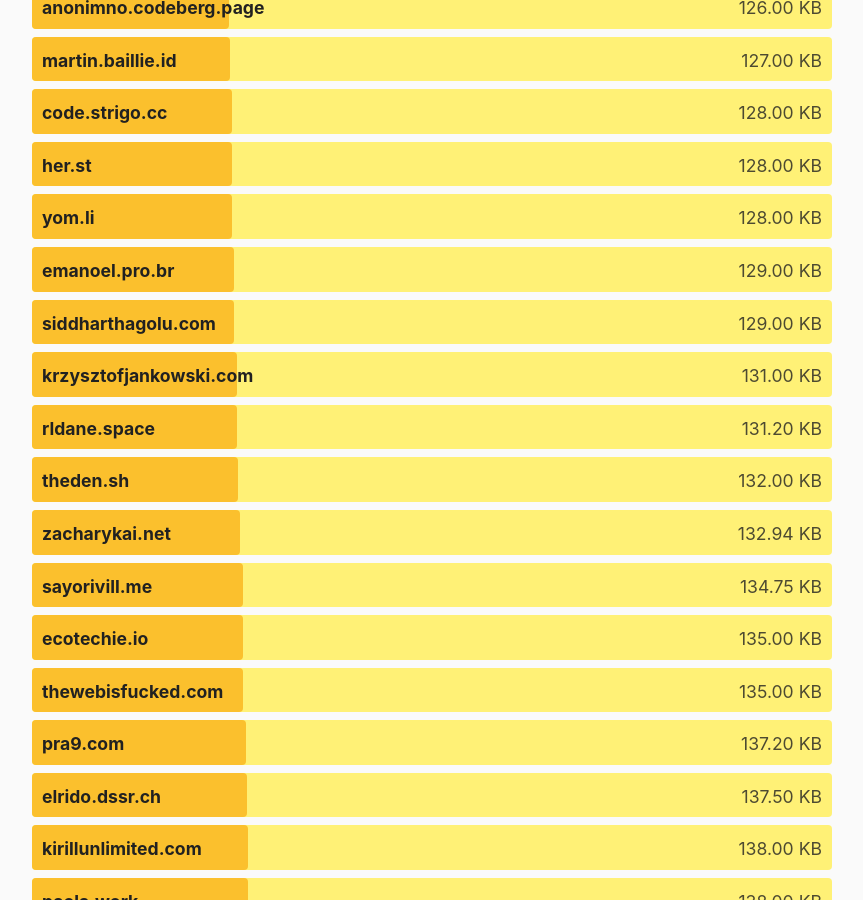
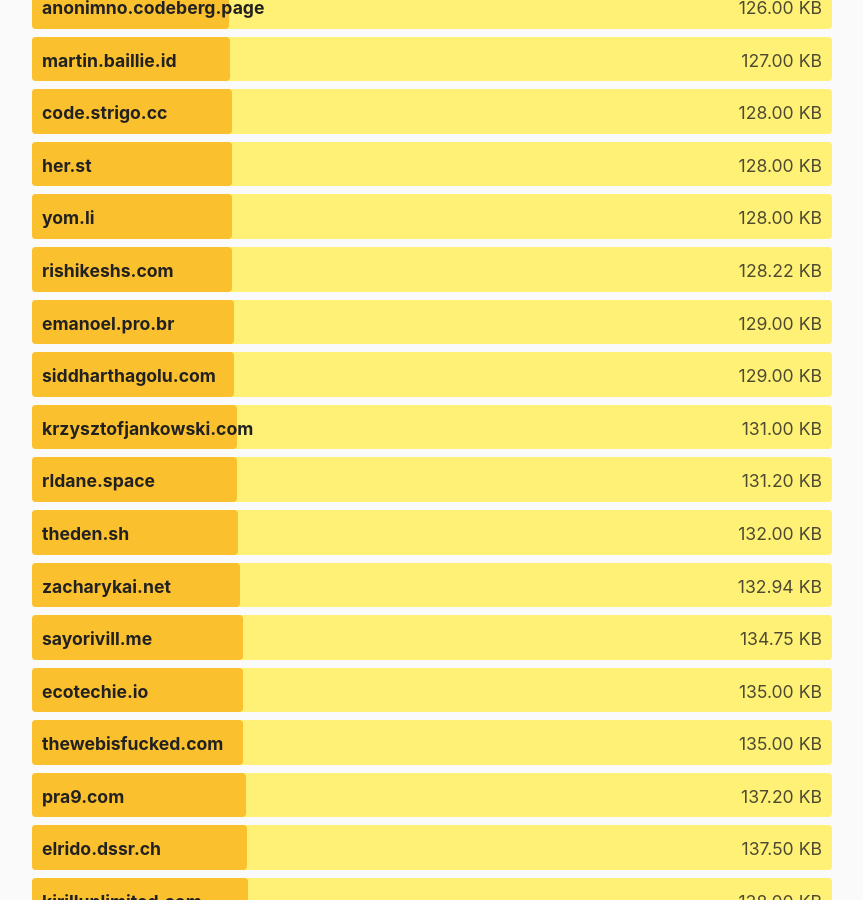
Before and after one commit to kevquirk/512kb.club, a Jekyll site: the page built from index.md, in a window 1280 px wide and 900 px high, scrolled down 29520 px. Shown: the whole window, without its empty margins (208-1071 px from the left). Built offline with Jekyll 4.4.1, drawn with Linux system fonts in a browser that asks for light colours.

Commit message:
Update sites.yml
Added rishikeshs.com

```diff
--- a/_data/sites.yml
+++ b/_data/sites.yml
@@ -4342,3 +4342,8 @@
   url: https://zwieratko.sk/
   size: 28.07
   last_checked: 2024-02-11
+
+- domain: rishikeshs.com
+  url: https://rishikeshs.com/
+  size: 128.22
+  last_checked: 2024-10-06
```
